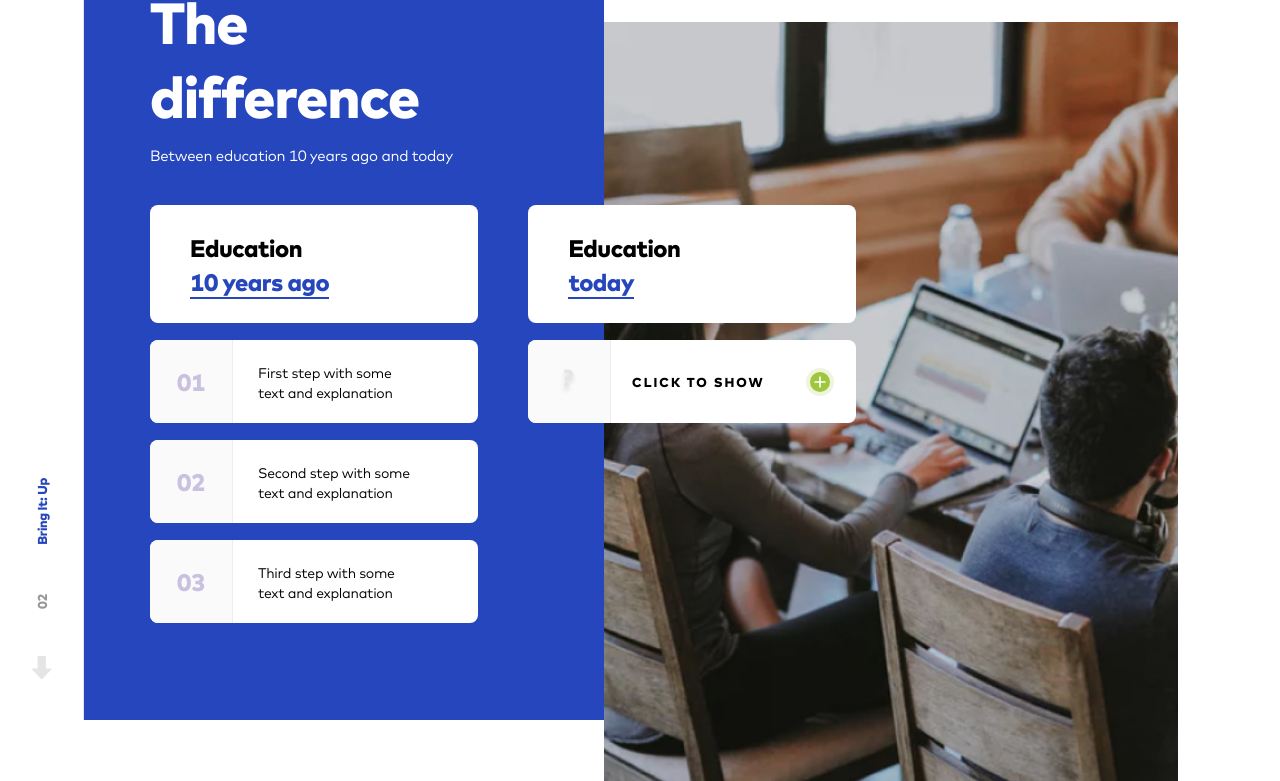
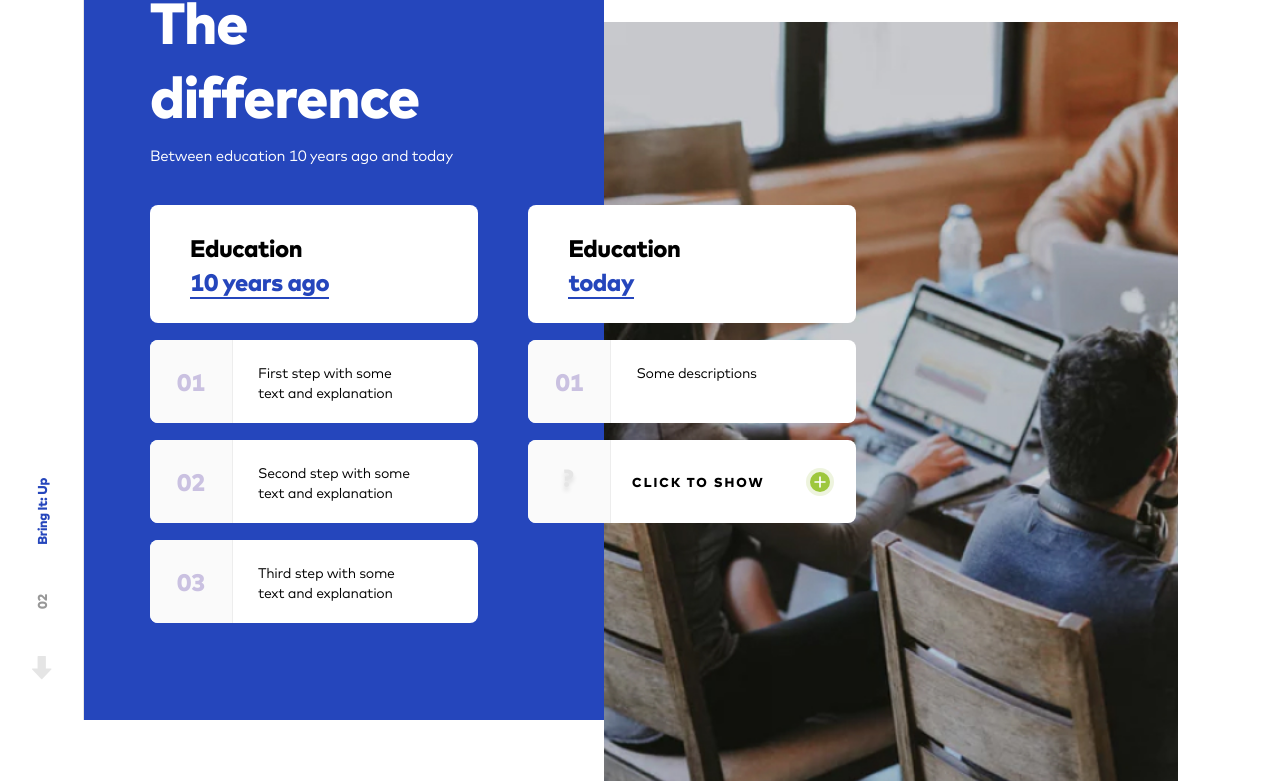
Before and after one commit to MaximDmitriev/Loan, a plain HTML site: page index.html in a window 1280 px wide. Both pictures are taken after a click on the element 819 px from the left and 1199 px from the top of the page. Shown: the part 818-1599 px from the top of the page. Drawn offline with nearby package versions, Linux system fonts and the light colour scheme.

Commit message:
добавление карточек в differences

```diff
--- a/index.html
+++ b/index.html
@@ -274,7 +274,7 @@
                                 Education<br>
                                 <span>today</span>
                             </div>
-                            <div class="officer__card-item">
+                            <div class="officer__card-item" id="cardCounter">
                                 <div class="card__counter">
                                     <svg width="18" height="26" viewBox="0 0 18 26" fill="none" xmlns="http://www.w3.org/2000/svg">
                                         <g opacity="0.34" filter="url(#filter0_d)">
--- a/js/index.js
+++ b/js/index.js
@@ -37,7 +37,7 @@ window.addEventListener('DOMContentLoaded', () => {
 
 
 
-    // Showup slider
+    // Showup slider (убрать в функции показать и скрыть)
 
     let showSliderPrevBtn = document.querySelector("#showupSliderPrev"),
         showSliderNextBtn = document.querySelector("#showupSliderNext"),
@@ -89,4 +89,39 @@ window.addEventListener('DOMContentLoaded', () => {
             }
     });
 
+
+    //Differences Lists
+
+    let parentDiv = document.querySelector(".officernew"),
+        cardCounter = document.querySelector("#cardCounter"),
+        moreCardsBtn = cardCounter.querySelector(".plus"),
+        countList = 1;
+
+    function addCard(num) {
+        let newCard = document.createElement("div"),
+            cardNumber = document.createElement("div"),
+            cardInfo = document.createElement("div");
+
+        parentDiv.insertBefore(newCard, cardCounter);
+        parentDiv.children[num].classList.add("officer__card-item");
+
+        parentDiv.children[num].appendChild(cardNumber);
+        parentDiv.children[num].children[0].classList.add("card__counter");
+        parentDiv.children[num].children[0].innerHTML = "0" + num;
+
+        parentDiv.children[num].appendChild(cardInfo);
+        parentDiv.children[num].children[1].classList.add("card__descr");
+        parentDiv.children[num].children[1].innerHTML = "Some descriptions";
+
+    }
+
+    moreCardsBtn.addEventListener('click', () => {
+        addCard(countList);
+        countList++;
+
+        if(countList > 3) {
+            parentDiv.removeChild(cardCounter);
+        }
+    });
+
 });
```
